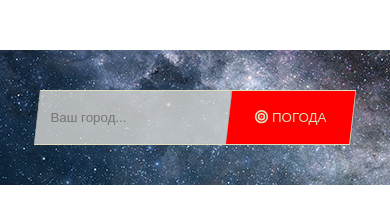
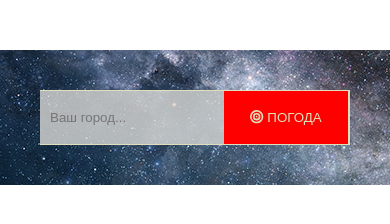
Before and after one commit to MaryAnzh/Test_task, a website built with webpack: page index.html in a window 390 px wide. Built offline with nearby package versions, Linux system fonts and the light colour scheme.

Commit message:
fix: style

```diff
--- a/src/view/components/form/from.scss
+++ b/src/view/components/form/from.scss
@@ -28,11 +28,13 @@
             border-bottom: 55px solid transparent;
             z-index: 1;
 
+
+            //вариант плавного перехода 700px -> 500px
             @media (max-width: 700px) {
-                border-left: calc((100vw - 320px) * (1/340) * 30) solid #E1DEBB;
+                border-left: calc((100vw - 500px) * (1/(700 - 500)) * 30) solid #E1DEBB;
             }
 
-            @media (max-width: 360px) {
+            @media (max-width: 500px) {
                 border-left: 0 solid #E1DEBB;
             }
         }
@@ -48,11 +50,11 @@
             z-index: 1;
 
             @media (max-width: 700px) {
-                left: calc((100vw - 320px) * (1/340) * (-30));
-                border-right: calc((100vw - 320px) * (1/340) * 30) solid #E1DEBB;
+                left: calc((100vw - 500px) * (1/(700 - 500)) * (-30));
+                border-right: calc((100vw - 500px) * (1/(700 - 500)) * 30) solid #E1DEBB;
             }
 
-            @media (max-width: 360px) {
+            @media (max-width: 500px) {
                 left: 0;
                 border-right: 0 solid #E1DEBB;
             }
@@ -71,11 +73,11 @@
             z-index: 2;
 
             @media (max-width: 700px) {
-                width: calc(100% + ((100vw - 320px) * (1/340) * 56));
-                clip-path: polygon(calc((100vw - 320px) * (1/340) * 30) 0, 100% 0%, calc(100% - ((100vw - 320px) * (1/340) * 30)) 100%, 0% 100%);
+                width: calc(100% + ((100vw - 500px) * (1/(700 - 500)) * 56));
+                clip-path: polygon(calc((100vw - 500px) * (1/(700 - 500)) * 30) 0, 100% 0%, calc(100% - ((100vw - 500px) * (1/(700 - 500)) * 30)) 100%, 0% 100%);
             }
 
-            @media (max-width: 360px) {
+            @media (max-width: 500px) {
                 width: 100%;
                 clip-path: polygon(0 0, 100% 0%, 100% 100%, 0% 100%);
             }
@@ -93,10 +95,10 @@
                 }
 
                 @media (max-width: 700px) {
-                    padding-left: calc(10px + ((100vw - 320px) * (1/340) * 30));
+                    padding-left: calc(10px + ((100vw - 500px) * (1/(700 - 500)) * 30));
                 }
 
-                @media (max-width: 360px) {
+                @media (max-width: 500px) {
                     padding-left: 10px;
 
                 }
@@ -114,10 +116,10 @@
         background: #E1DEBB;
 
         @media (max-width: 700px) {
-            width: calc(40% - ((100vw - 320px) * (1/340) * 30));
+            width: calc(40% - ((100vw - 500px) * (1/(700 - 500)) * 30));
         }
 
-        @media (max-width: 360px) {
+        @media (max-width: 500px) {
             width: 40%;
         }
 
@@ -132,10 +134,10 @@
             z-index: 1;
 
             @media (max-width: 700px) {
-                border-left: calc((100vw - 320px) * (1/340) * 30) solid #E1DEBB;
+                border-left: calc((100vw - 500px) * (1/(700 - 500)) * 30) solid #E1DEBB;
             }
 
-            @media (max-width: 360px) {
+            @media (max-width: 500px) {
                 border-left: 0 solid #E1DEBB;
             }
         }
@@ -151,11 +153,11 @@
             z-index: 1;
 
             @media (max-width: 700px) {
-                left: calc((100vw - 320px) * (1/340) * (-30));
-                border-right: calc((100vw - 320px) * (1/340) * 30) solid #E1DEBB;
+                left: calc((100vw - 500px) * (1/(700 - 500)) * (-30));
+                border-right: calc((100vw - 500px) * (1/(700 - 500)) * 30) solid #E1DEBB;
             }
 
-            @media (max-width: 360px) {
+            @media (max-width: 500px) {
                 left: 0;
                 border-right: 0 solid #E1DEBB;
             }
@@ -181,12 +183,12 @@
             }
 
             @media (max-width: 700px) {
-                width: calc(100% + ((100vw - 320px) * (1/340) * 56));
-                clip-path: polygon(calc((100vw - 320px) * (1/340) * 30) 0, 100% 0%, calc(100% - ((100vw - 320px) * (1/340) * 30)) 100%, 0% 100%);
-                transform: translateX(calc(0px - ((100vw - 320px) * (1/340) * 30)));
+                width: calc(100% + ((100vw - 500px) * (1/(700 - 500)) * 56));
+                clip-path: polygon(calc((100vw - 500px) * (1/(700 - 500)) * 30) 0, 100% 0%, calc(100% - ((100vw - 500px) * (1/(700 - 500)) * 30)) 100%, 0% 100%);
+                transform: translateX(calc(0px - ((100vw - 500px) * (1/(700 - 500)) * 30)));
             }
 
-            @media (max-width: 360px) {
+            @media (max-width: 500px) {
                 width: 100%;
                 clip-path: polygon(0 0, 100% 0%, 100% 100%, 0% 100%);
                 transform: translateX(-2px);
```
